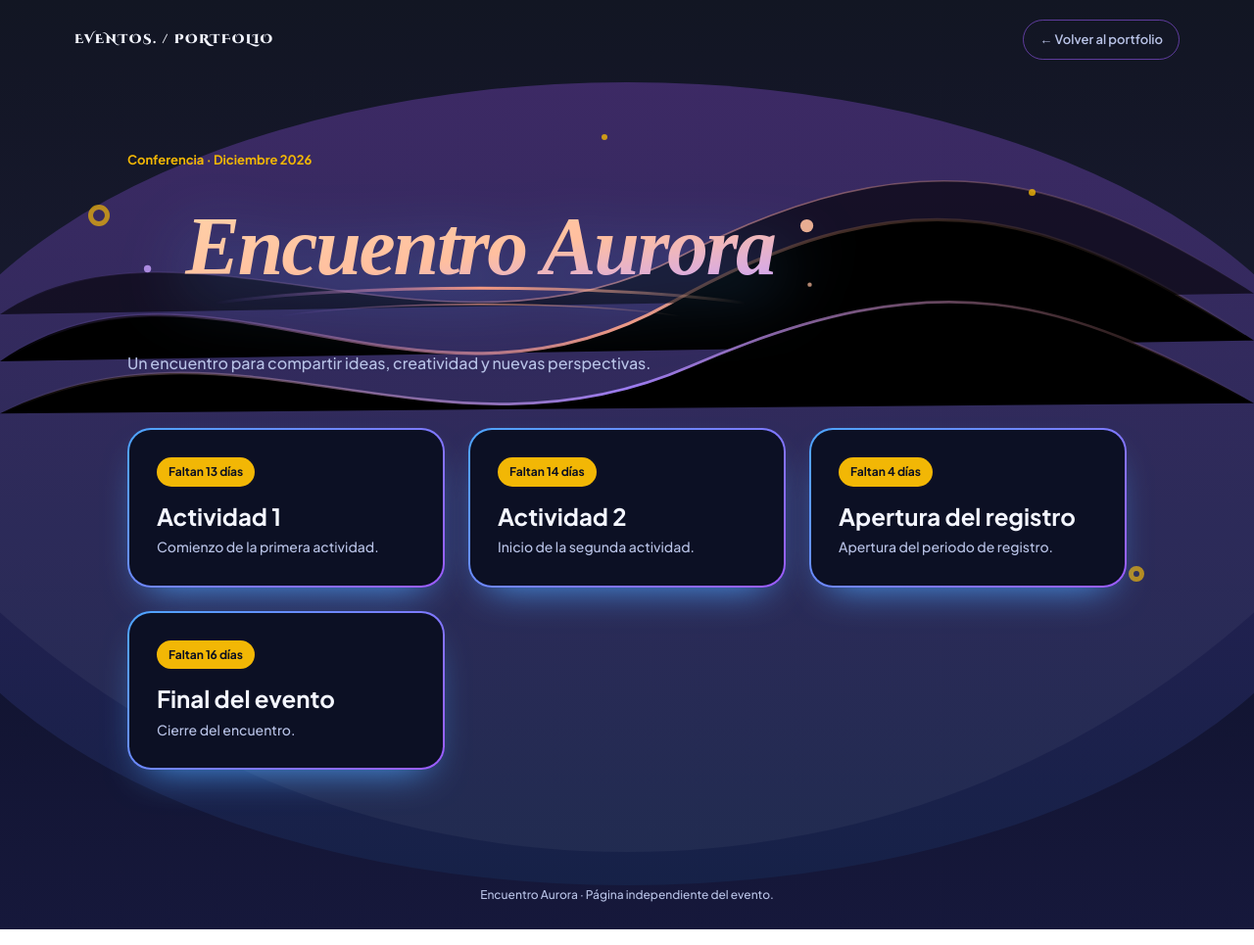
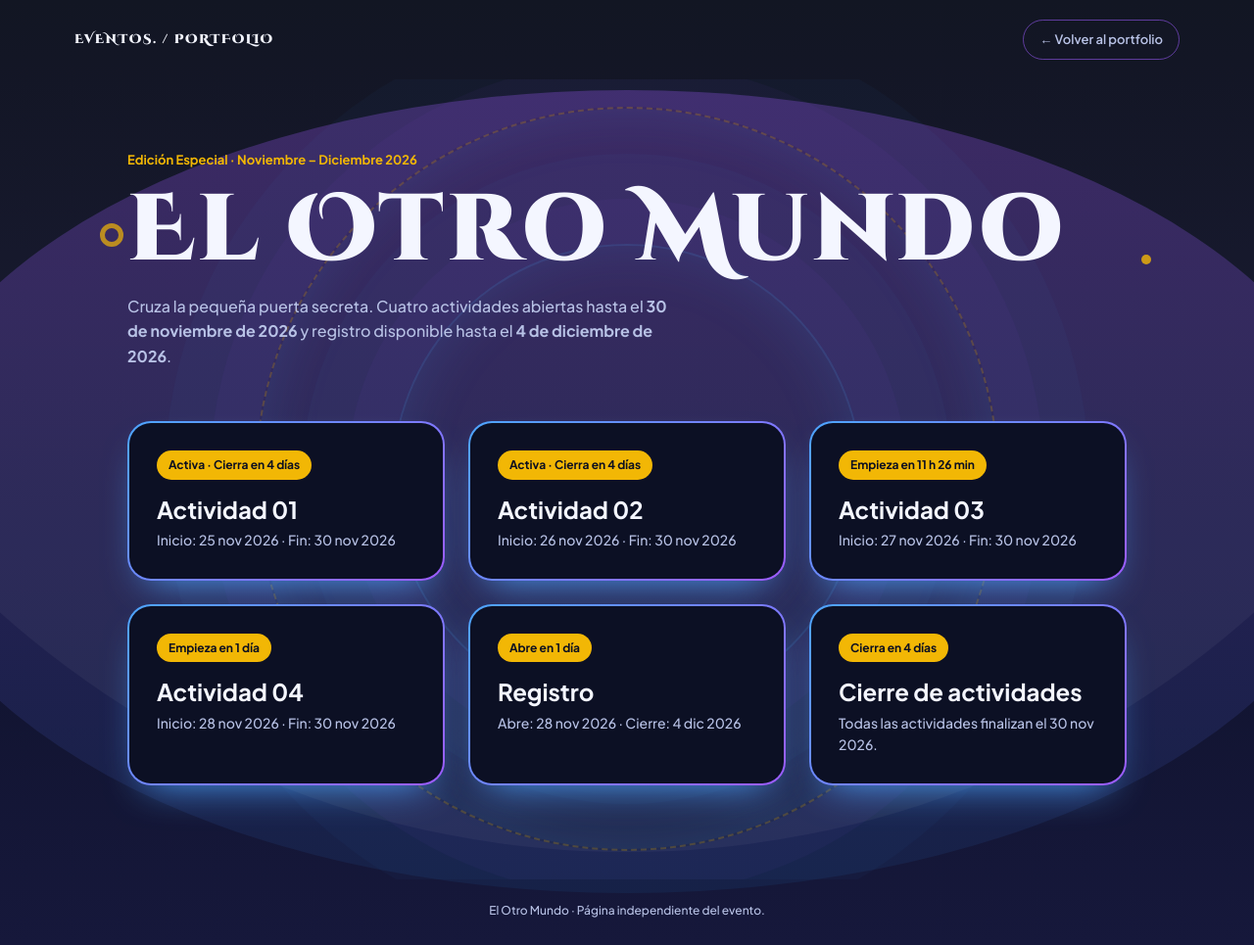
Before and after one commit to paularodalv/EventosCuentasRegresivas, a plain HTML site: page events/coraline-2026/index.html in a window 1280 px wide. Shown: the whole page at 98% size. Drawn offline with Linux system fonts and the light colour scheme.

Commit message:
Update event title and details for El Otro Mundo

```diff
--- a/events/coraline-2026/index.html
+++ b/events/coraline-2026/index.html
@@ -3,7 +3,7 @@
 <head>
   <meta charset="utf-8">
   <meta name="viewport" content="width=device-width, initial-scale=1">
-  <title>Encuentro Aurora</title>
+  <title>El Otro Mundo · Evento</title>
   <link rel="stylesheet" href="../../assets/event-base.css">
   <link rel="stylesheet" href="style.css">
 </head>
@@ -12,56 +12,83 @@
     <a class="ev-brand" href="../../index.html">EVENTOS. / PORTFOLIO</a>
     <a class="ev-back" href="../../index.html">← Volver al portfolio</a>
   </header>
+
   <main class="cd-stage">
-    <!-- Ornamentos propios del evento (estilos en style.css) -->
     <div class="cd-ornaments" aria-hidden="true">
-      <div class="orn-sun"></div>
-      <svg class="orn-ribbons" viewBox="0 0 1200 400" preserveAspectRatio="none">
-        <defs>
-          <linearGradient id="rb1" x1="0" x2="1"><stop offset="0" stop-color="#7f62e0" stop-opacity="0"/><stop offset=".5" stop-color="#f59a82"/><stop offset="1" stop-color="#ffbf9f" stop-opacity="0"/></linearGradient>
-          <linearGradient id="rb2" x1="0" x2="1"><stop offset="0" stop-color="#ffbf9f" stop-opacity="0"/><stop offset=".5" stop-color="#9b7bf0"/><stop offset="1" stop-color="#f59a82" stop-opacity="0"/></linearGradient>
-        </defs>
-        <g>
-          <path d="M0 270C190 140 400 350 640 215S1010 130 1200 250" stroke="url(#rb1)" stroke-width="3"/>
-          <path d="M0 320C220 210 420 380 660 275S1020 210 1200 310" stroke="url(#rb2)" stroke-width="2.5"/>
-          <path d="M0 225C170 110 420 290 650 170S1020 90 1200 205" stroke="url(#rb1)" stroke-width="1.5" opacity=".6"/>
-        </g>
-      </svg>
-      <span class="cd-ring" style="--x:7%;--y:16%;--s:22px"></span>
-      <span class="cd-ring" style="--x:90%;--y:62%;--s:16px"></span>
-      <span class="cd-dot" style="--x:16%;--y:70%;--s:9px"></span>
-      <span class="cd-dot" style="--x:82%;--y:14%;--s:7px"></span>
-      <span class="cd-dot" style="--x:48%;--y:7%;--s:6px"></span>
+      <span class="orn-tunnel"></span>
+      <span class="orn-tunnel orn-tunnel--inner"></span>
+      <span class="cd-ring" style="--x:8%;--y:18%;--s:24px"></span>
+      <span class="cd-ring" style="--x:88%;--y:74%;--s:18px"></span>
+      <span class="cd-dot" style="--x:91%;--y:22%;--s:10px"></span>
+      <span class="cd-dot" style="--x:12%;--y:68%;--s:8px"></span>
     </div>
+
     <div class="hub">
-      <p class="hub-kicker">Conferencia · Diciembre 2026</p>
-      <h1 class="hub-title"><img class="hub-logo" src="logo.svg" alt="Encuentro Aurora" width="980" height="210"></h1>
-      <p class="hub-lead">Un encuentro para compartir ideas, creatividad y nuevas perspectivas.</p>
-      <nav class="activity-grid" aria-label="Secciones de Encuentro Aurora">
+      <p class="hub-kicker">Edición Especial · Noviembre – Diciembre 2026</p>
+      <h1>El Otro Mundo</h1>
+      <p class="hub-lead">
+        Cruza la pequeña puerta secreta. Cuatro actividades abiertas hasta el <strong>30 de noviembre de 2026</strong> y registro disponible hasta el <strong>4 de diciembre de 2026</strong>.
+      </p>
+
+      <nav class="activity-grid" aria-label="Actividades y registro del evento">
         <a class="activity-link" href="actividad-1/index.html">
-        <span class="activity-when" data-until="2026-12-10T10:00:00+01:00" data-until-label="Faltan {t}" data-until-done="Ya disponible"></span>
-        <h2>Actividad 1</h2>
-        <p>Comienzo de la primera actividad.</p>
+          <span class="activity-when"
+                data-until="2026-11-30T23:59:59+01:00"
+                data-until-label="Activa · Cierra en {t}"
+                data-until-done="Finalizada"></span>
+          <h2>Actividad 01</h2>
+          <p>Inicio: 25 nov 2026 · Fin: 30 nov 2026</p>
         </a>
+
         <a class="activity-link" href="actividad-2/index.html">
-        <span class="activity-when" data-until="2026-12-10T16:00:00+01:00" data-until-label="Faltan {t}" data-until-done="Ya disponible"></span>
-        <h2>Actividad 2</h2>
-        <p>Inicio de la segunda actividad.</p>
+          <span class="activity-when"
+                data-until="2026-11-30T23:59:59+01:00"
+                data-until-label="Activa · Cierra en {t}"
+                data-until-done="Finalizada"></span>
+          <h2>Actividad 02</h2>
+          <p>Inicio: 26 nov 2026 · Fin: 30 nov 2026</p>
         </a>
+
+        <a class="activity-link" href="actividad-3/index.html">
+          <span class="activity-when"
+                data-until="2026-11-27T00:00:00+01:00"
+                data-until-label="Empieza en {t}"
+                data-until-done="Ya disponible · Hasta 30 nov"></span>
+          <h2>Actividad 03</h2>
+          <p>Inicio: 27 nov 2026 · Fin: 30 nov 2026</p>
+        </a>
+
+        <a class="activity-link" href="actividad-4/index.html">
+          <span class="activity-when"
+                data-until="2026-11-28T00:00:00+01:00"
+                data-until-label="Empieza en {t}"
+                data-until-done="Ya disponible · Hasta 30 nov"></span>
+          <h2>Actividad 04</h2>
+          <p>Inicio: 28 nov 2026 · Fin: 30 nov 2026</p>
+        </a>
+
         <a class="activity-link" href="registro/index.html">
-        <span class="activity-when" data-until="2026-12-01T09:00:00+01:00" data-until-label="Faltan {t}" data-until-done="Ya disponible"></span>
-        <h2>Apertura del registro</h2>
-        <p>Apertura del periodo de registro.</p>
+          <span class="activity-when"
+                data-until="2026-11-28T00:00:00+01:00"
+                data-until-label="Abre en {t}"
+                data-until-done="Abierto · Cierra 4 dic"></span>
+          <h2>Registro</h2>
+          <p>Abre: 28 nov 2026 · Cierre: 4 dic 2026</p>
         </a>
+
         <a class="activity-link" href="final/index.html">
-        <span class="activity-when" data-until="2026-12-12T23:59:59+01:00" data-until-label="Faltan {t}" data-until-done="Ya disponible"></span>
-        <h2>Final del evento</h2>
-        <p>Cierre del encuentro.</p>
+          <span class="activity-when"
+                data-until="2026-11-30T23:59:59+01:00"
+                data-until-label="Cierra en {t}"
+                data-until-done="Actividades cerradas"></span>
+          <h2>Cierre de actividades</h2>
+          <p>Todas las actividades finalizan el 30 nov 2026.</p>
         </a>
       </nav>
     </div>
   </main>
-  <footer class="ev-footer">Encuentro Aurora · Página independiente del evento.</footer>
+
+  <footer class="ev-footer">El Otro Mundo · Página independiente del evento.</footer>
   <script src="../../assets/countdown.js"></script>
 </body>
 </html>
```
Lines whose indentation alone changed are shown as unchanged.
